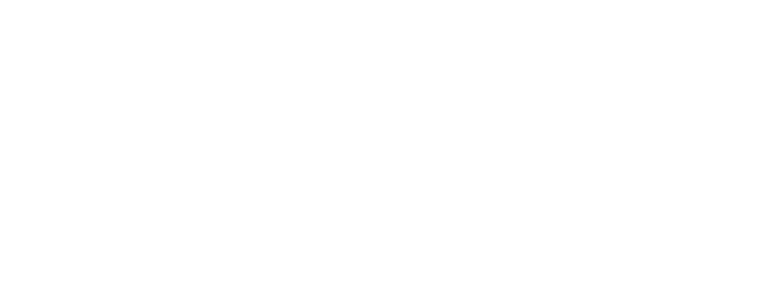
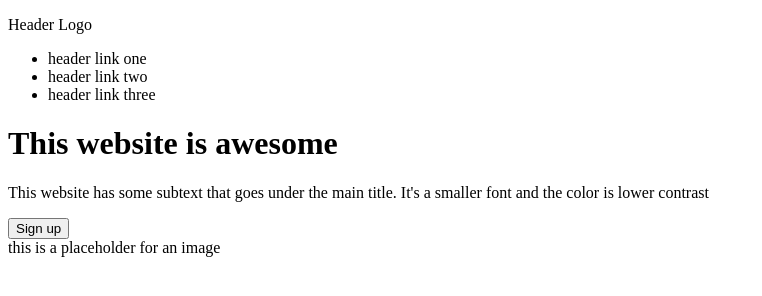
Before and after one commit to qvernn/landing-page-sample, a plain HTML site: page index.html in a window 1280 px wide. Shown: the whole page, without its empty margins (0-762 px from the left). Drawn offline with Linux system fonts and the light colour scheme.

Commit message:
Add content to html

```diff
--- a/index.html
+++ b/index.html
@@ -9,7 +9,16 @@
     </head>
     <body>
         <header>
-
+            <p>Header Logo</p>
+            <ul>
+                <li>header link one</li>
+                <li>header link two</li>
+                <li>header link three</li>
+            </ul>
+            <h1>This website is awesome</h1>
+            <p>This website has some subtext that goes under the main title. It's a smaller font and the color is lower contrast</p>
+            <button>Sign up</button>
+            <div class="image-placeholder">this is a placeholder for an image</div>
         </header>
         <div class="content">
 
```
